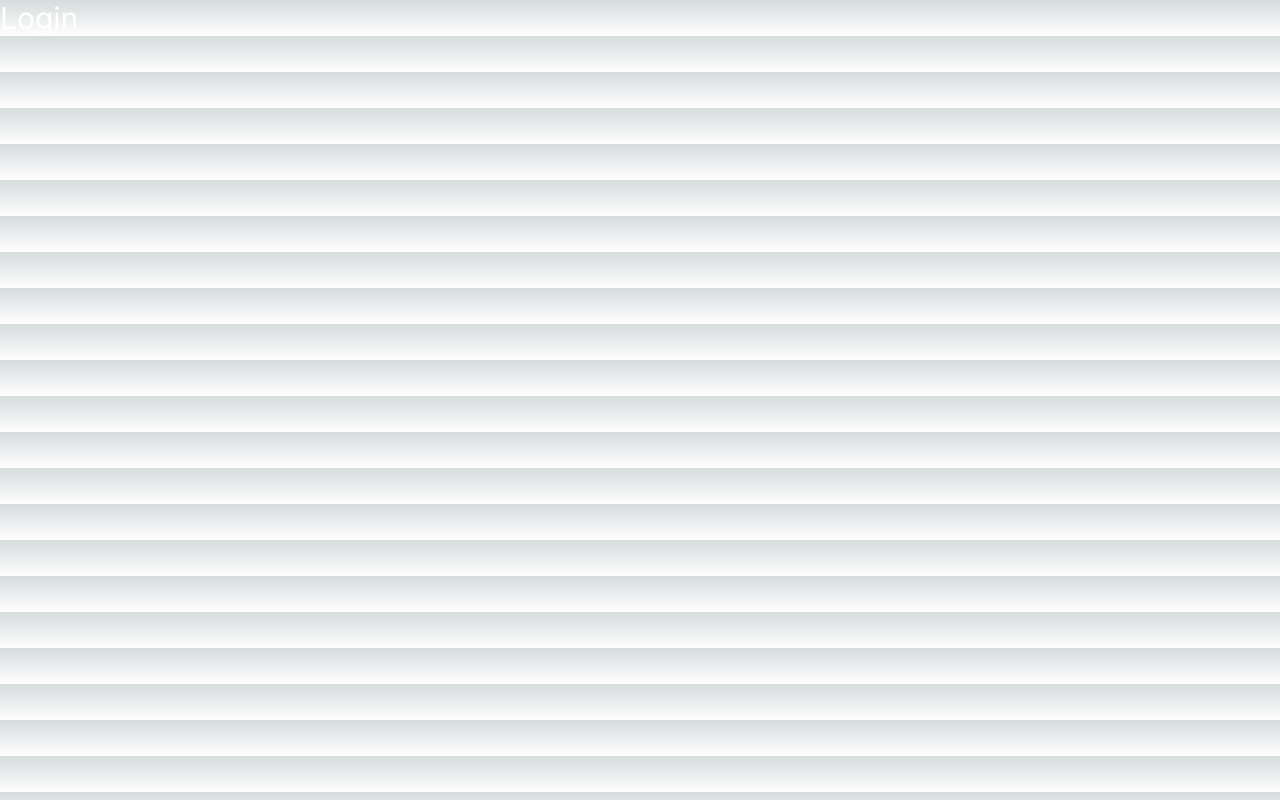
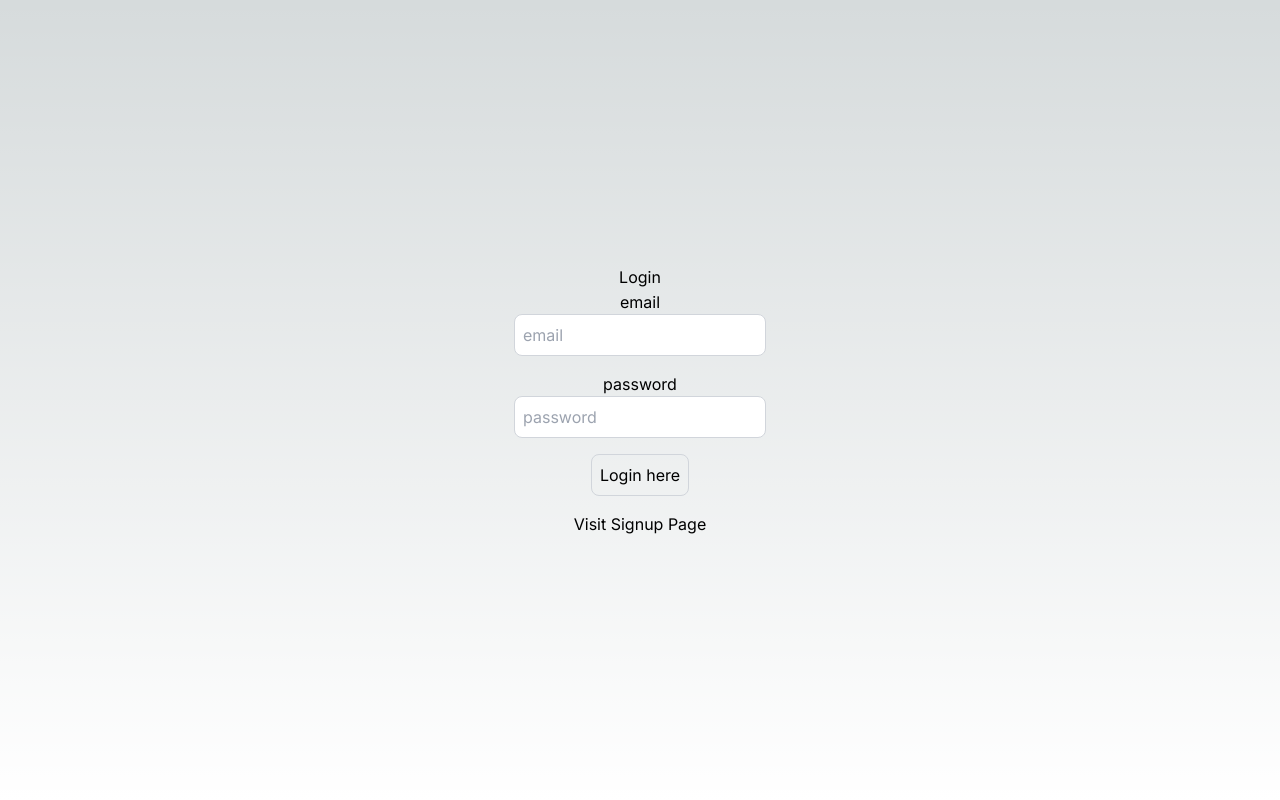
Before and after one commit to BenjaminDestefanis/Next-js-App, a Next.js app: page /login in a window 1280 px wide. Built offline with nearby package versions, Linux system fonts and the light colour scheme.

Commit message:
2/8/24 4:46 PM

```diff
--- a/src/app/login/page.tsx
+++ b/src/app/login/page.tsx
@@ -1,7 +1,58 @@
-export default function LoginPage(){
+"use client";
+
+import Link from "next/link";
+import React from "react";
+import { useRouter } from "next/navigation";
+import { axios } from "axios";
+
+
+export default function SignupPage(){
+
+    const [user, setUser] = React.useState({
+        email: "",
+        password: "",
+    })
+
+    const onSignup = async () => {
+    }
+
     return (
-        <div className="flex">
-            <h1 className="text-center text-white text-3xl">Login</h1>
+        <div className="flex flex-col items-center justify-center min-h-screen py-2">
+            <h1>Login</h1>
+            <hr />
+
+            {/* Email - Input */}
+            <label htmlFor="email">email</label>
+            <input
+                className="p-2 border border-gray-300 rounded-lg mb-4 focus:outline-none focus:border-gray-600"
+                type="text"
+                id="email"
+                value={user.email}
+                onChange={(e) => setUser({...user, email: e.target.value})}
+                placeholder="email"
+                />
+
+
+            {/* Password - Input */}
+            <label htmlFor="password">password</label>
+            <input
+                className="p-2 border border-gray-300 rounded-lg mb-4 focus:outline-none focus:border-gray-600"
+                type="password"
+                id="password"
+                value={user.password}
+                onChange={(e) => setUser({...user, password: e.target.value})}
+                placeholder="password"
+                />
+
+
+            <button
+            onClick={onSignup}
+            className="p-2 border border-gray-300 rounded-lg mb-4 focus:outline-none focus:border-gray-600">
+                Login here
+            </button>
+
+            <Link href={"/signup"}>Visit Signup Page</Link>
+
         </div>
     )
 }
```
Also changed, not shown: 1 other file (tests, documents, lock files or other folders).
